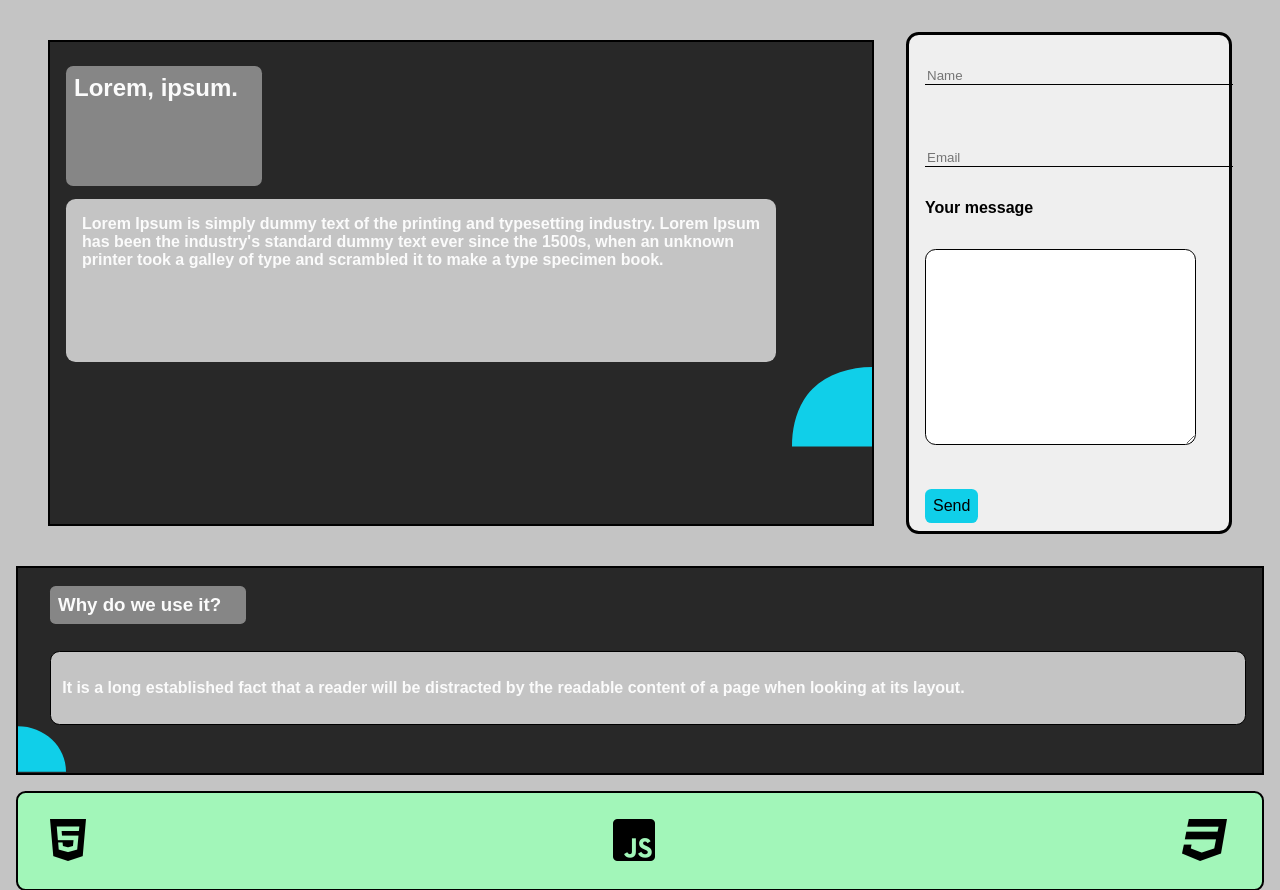
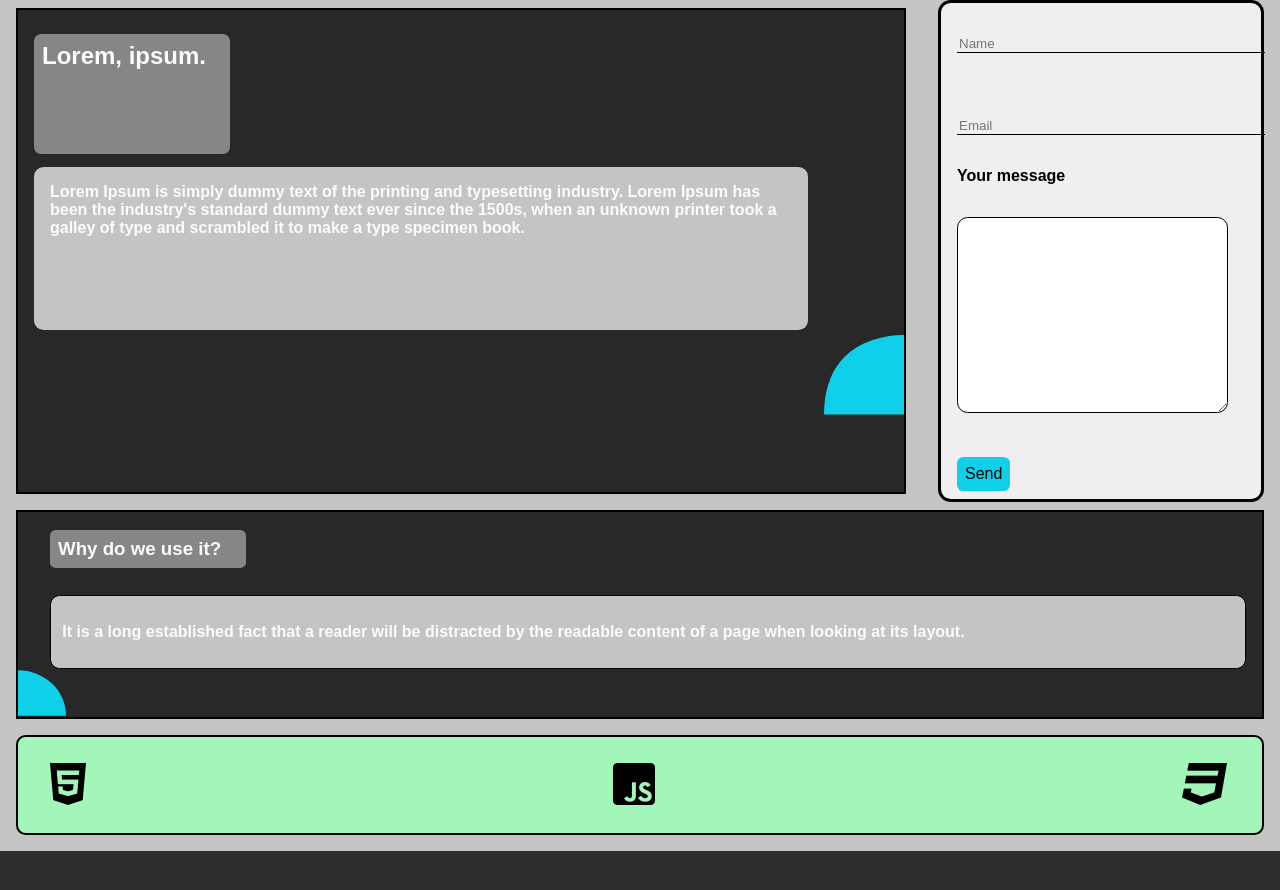
Before and after one commit to gamersdestiny/lorem5, a Django app: page / in a window 1280 px wide. Shown: the part 108-998 px from the top of the page. After the commit the page ends 959 px from the top, so only its background shows below. Run offline with Django 3.2, Linux system fonts and the light colour scheme; parts of the project's set-up code (start-up, migrations or seed data) failed here and were passed over.

Commit message:
Update style.css

```diff
--- a/lorem5App/static/style.css
+++ b/lorem5App/static/style.css
@@ -61,7 +61,6 @@ body{
 .content-section{
 	display: flex;
 	justify-content: space-around;
-	margin: 2rem;
 }
 
 /* .big-content-container{
@@ -138,6 +137,7 @@ body{
 
 .big-input-container{
 	width: auto;
+	margin: auto;
 }
 
 .input-container {
```
